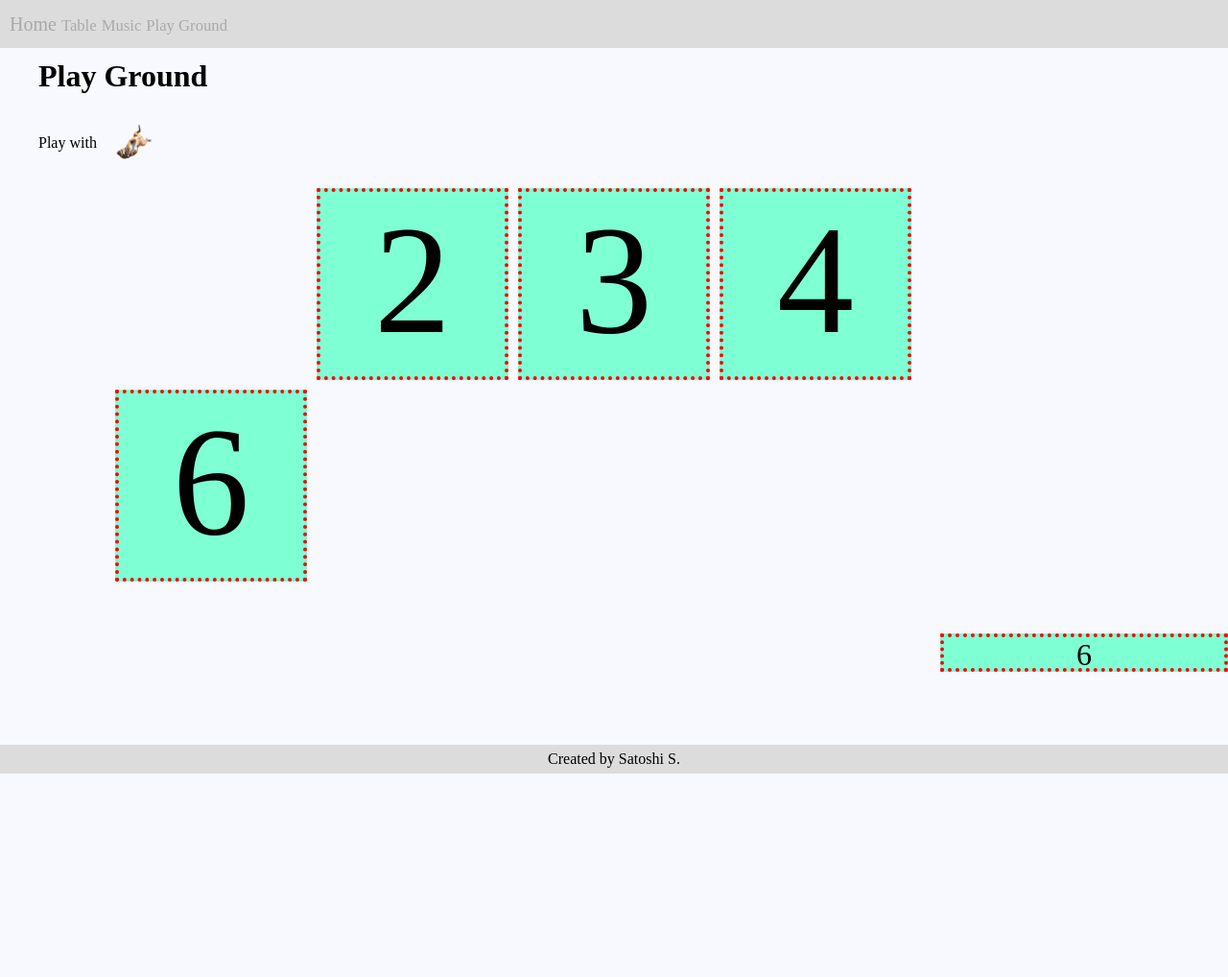
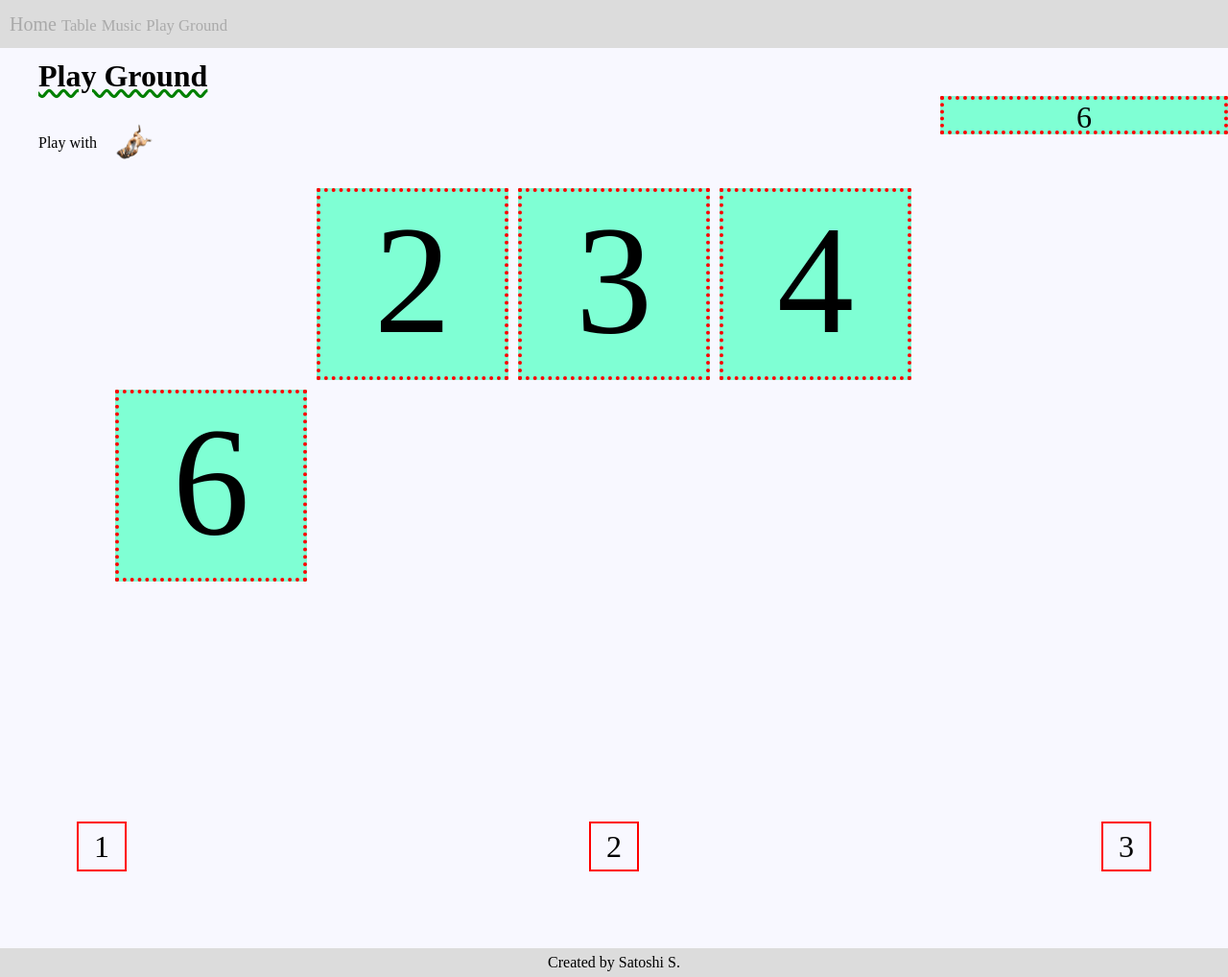
Before and after one commit to Satoshi-Sh/assignment1-comit, a plain HTML site: page fourth.html in a window 1280 px wide. Shown: the whole page at 96% size. Before the commit the page ends 806 px from the top, so only its background shows below. Drawn offline with Linux system fonts and the light colour scheme.

Commit message:
add some more elements

```diff
--- a/fourth.html
+++ b/fourth.html
@@ -18,7 +18,7 @@
       </div>
     </header>
     <main>
-      <h1>Play Ground</h1>
+      <h1 class="underline">Play Ground</h1>
       <p>Play with <img src="asset/fixed.png" class="inline-block"></img></p>
       <article class="box-board">
         <div class="box">1</div>
@@ -31,6 +31,12 @@
       <div class="box1">6</div>
     </main>
 
+
+    <div class="container">
+      <div class="element">1</div>
+      <div class="element">2</div>
+      <div class="element">3</div>
+    </div>
     <footer>Created by Satoshi S.</footer>
   </body>
 </html>
--- a/styles.css
+++ b/styles.css
@@ -173,7 +173,8 @@ legend {
 }
 #with-image {
   background-image: url("asset/vagabond.jpg");
-  background-size: cover;
+  background-size: contain;
+  background-attachment: fixed;
 }
 
 .box-board {
@@ -216,8 +217,12 @@ legend {
   font-size: 2rem;
   text-align: center;
   position: fixed;
-  bottom: 100px;
+  top: 100px;
   right: 0px;
+}
+
+.box:hover {
+  transform: scale(1.5);
 }
 
 .blackbox {
@@ -238,3 +243,29 @@ legend {
   top: 100px;
   left: 260px;
 }
+
+.underline {
+  text-decoration: underline wavy green;
+}
+
+@media (prefers-color-scheme: dark) {
+  .box {
+    background-color: black;
+  }
+}
+
+.container {
+  display: flex;
+  margin: 5rem;
+  justify-content: space-between;
+  align-items: center;
+}
+.element {
+  border: 2px solid red;
+  height: 3rem;
+  width: 3rem;
+  display: flex;
+  align-items: center;
+  justify-content: center;
+  font-size: 2rem;
+}
```
